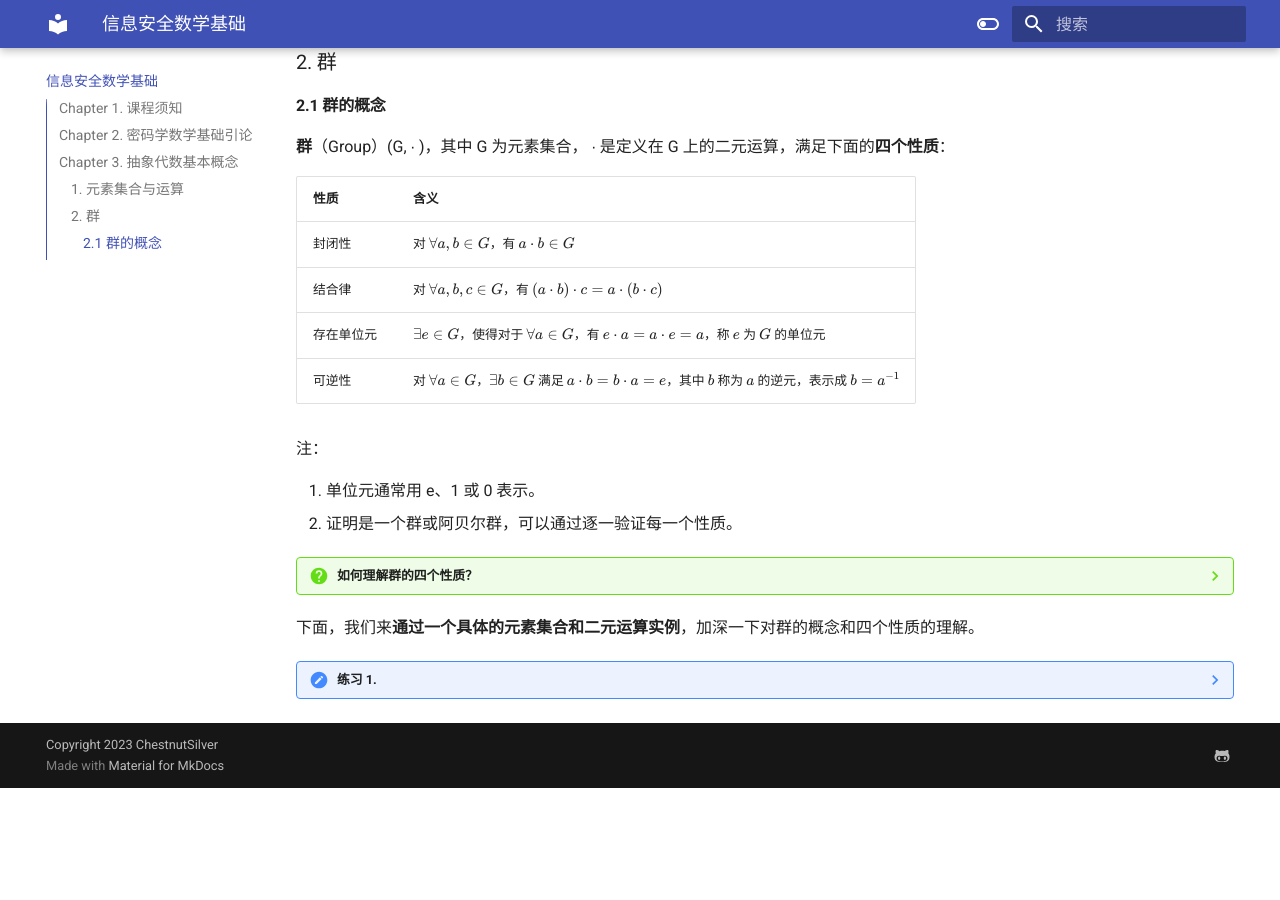
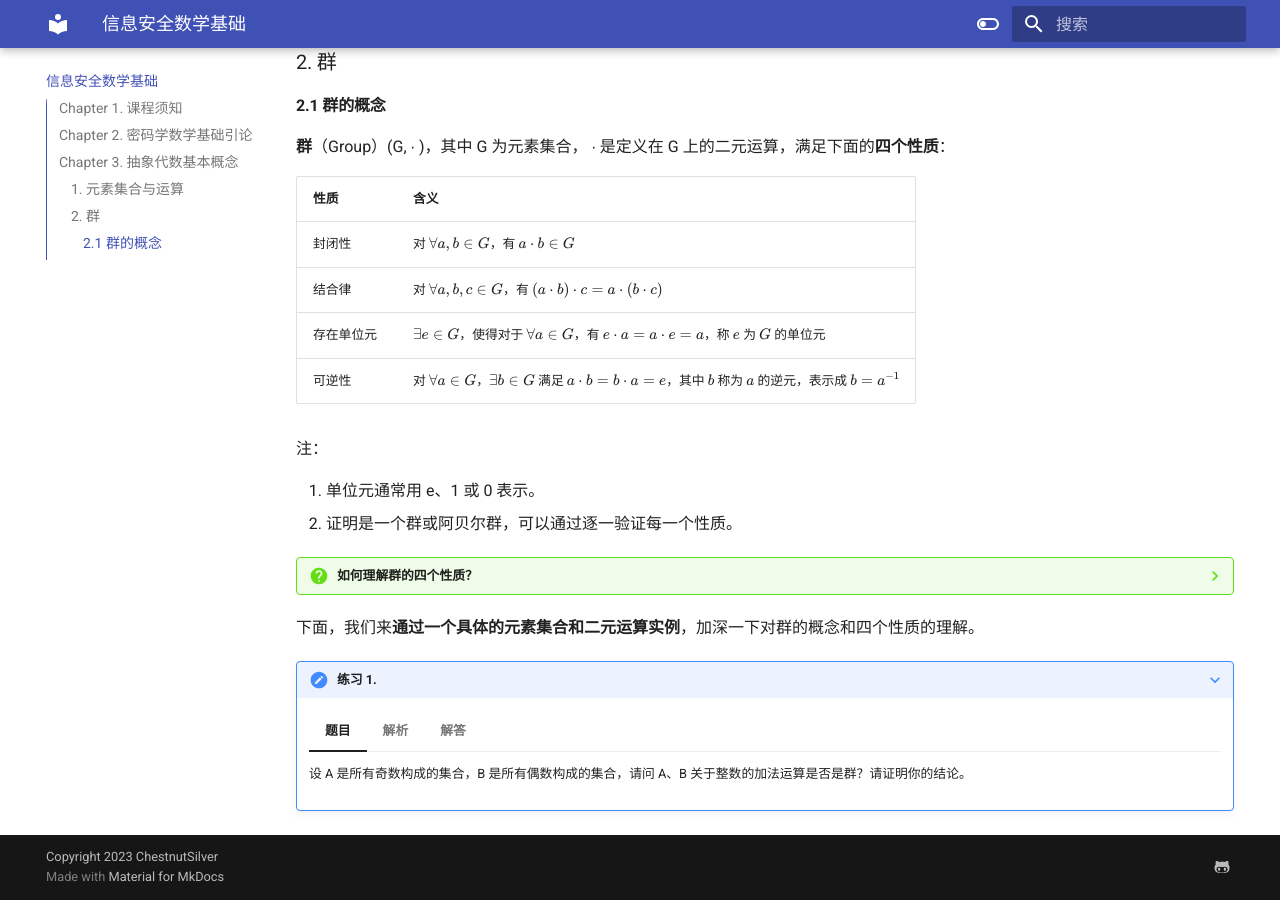
Before and after one commit to ChestnutSilver/TJIS-My-Helloworld, an MkDocs documentation site: the page built from docs/信息安全数学基础.md, in a window 1280 px wide and 900 px high, scrolled down 1672 px. Built offline with MkDocs 1.6.1 and Material for MkDocs 9.7.7, drawn with Linux system fonts in a browser that asks for light colours; before the commit the page ends 2460 px from its top, so only the background shows below that.

```diff
--- a/docs/信息安全数学基础.md
+++ b/docs/信息安全数学基础.md
@@ -98,7 +98,7 @@
 
 下面，我们来**通过一个具体的元素集合和二元运算实例**，加深一下对群的概念和四个性质的理解。
 
-??? note "练习 1."
+???+ note "练习 1."
 
     === "题目"
 
```
